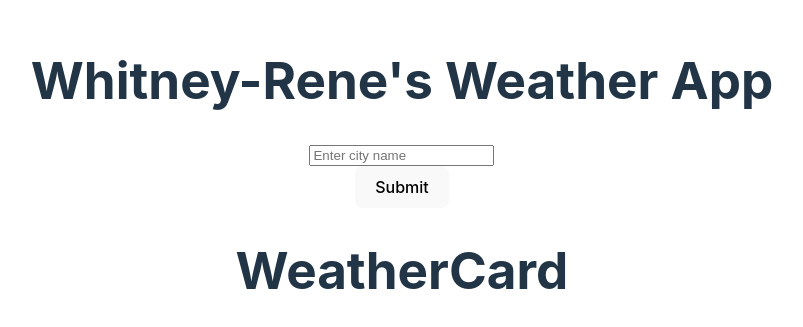
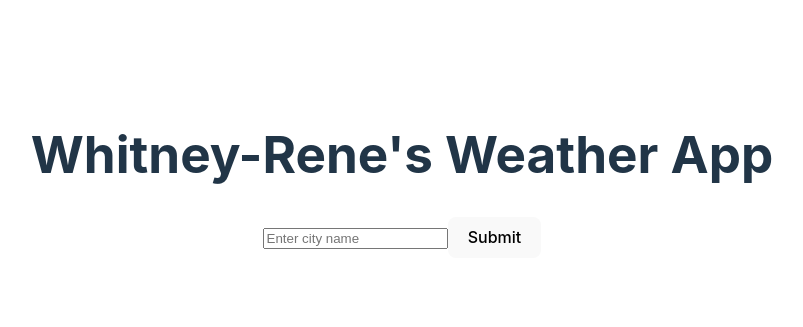
Before and after one commit to Whitney-Rene/weatherapp, a React (Vite) app in the folder client/: page / in a window 1280 px wide. Shown: the part 225-552 px from the top of the page, without its empty margins (238-1041 px from the left). Built offline with nearby package versions, Linux system fonts and the light colour scheme; no server answers.

Commit message:
attempts to render weather message

```diff
--- a/client/src/App.jsx
+++ b/client/src/App.jsx
@@ -1,3 +1,4 @@
+import React from 'react';
 import { useState, useEffect } from 'react';
 import reactLogo from './assets/react.svg';
 import viteLogo from '/vite.svg';
@@ -8,7 +9,6 @@ import WeatherAppCard from './components/weatherAppCard';
 function App() {
   //[message, the function that will change message]
   const [message, setMessage] = useState('');
-  //create a state city
 
   //backend to frontend
   const callBackEnd = async () => {
@@ -25,8 +25,8 @@ function App() {
   return (
     <>
       <h1>Whitney-Rene's Weather App</h1>
-      <WeatherAppForm/>
-      <WeatherAppCard/>
+      <WeatherAppForm />
+      <WeatherAppCard />
       <div>{message}</div>
     </>
   )
--- a/client/src/components/weatherAppCard.jsx
+++ b/client/src/components/weatherAppCard.jsx
@@ -1,12 +1,13 @@
-import { useState } from "react";
+import React from "react";
 import WeatherAppForm from "./weatherAppForm";
 
-export default function WeatherAppCard (props) {
+export default function WeatherAppCard(props) {
 
-
-    return(
-        <>
-        <h1>WeatherCard</h1>
-        </>
-    )
-}
+    return (
+      <>
+        {/* <h1>City: {props.weather.name}</h1>
+        <h2>Temperature: {props.weather.main.temp}</h2>
+        <p>Weather: {props.weather.weather[0].description}</p> */}
+      </>
+    );
+  }
--- a/client/src/components/weatherAppForm.jsx
+++ b/client/src/components/weatherAppForm.jsx
@@ -1,12 +1,12 @@
-import { useState } from "react";
-import WeatherAppCard from "./weatherAppCard";
+import React, { useState } from "react";
+// import WeatherAppCard from "./weatherAppCard";
 
 const backendApiUrl = 'http://localhost:1965';
 
 
 export default function WeatherAppForm () {
 const [city, setCity] = useState('');
-const [weatherData, setWeatherData] = useState('');
+// const [weatherData, setWeatherData] = useState('');
 
 const getCity = (event) => {
     console.log(event.target.value);
@@ -14,16 +14,18 @@ const getCity = (event) => {
 }
 
 const getWeather = (event) => {
-    event.preventDefault();
+    // event.preventDefault();
 
     fetch(`${backendApiUrl}/weather?city=${city}`)
     .then(response => response.json())
     .then(data => {
+
+    console.log(data);
     console.log(`City: ${data.name}`); //name
     console.log(`Temperature: ${data.main.temp}`); //temp
     console.log(`Weather: ${data.weather[0].description}`); //weather
-    setWeatherData(data);
-  // Now you can do something with the weather data, such as displaying it on the frontend
+    // setWeatherData(data);
+
 })
 .catch(error => {
   console.error("Error fetching weather data:", error);
@@ -32,11 +34,9 @@ const getWeather = (event) => {
 
     return (
         <>
-        <form>
-        <input type="text" placeholder="Enter city name" onChange={getCity}></input>
-        </form>
+        <input type="text" placeholder="Enter city name" onChange={getCity} />
         <button onClick={getWeather}>Submit</button>
-        {/* <div>{weatherData}</div> */}
+        {/* <WeatherAppCard weather={weatherData}/> */}
         </>
     );
 }
```
